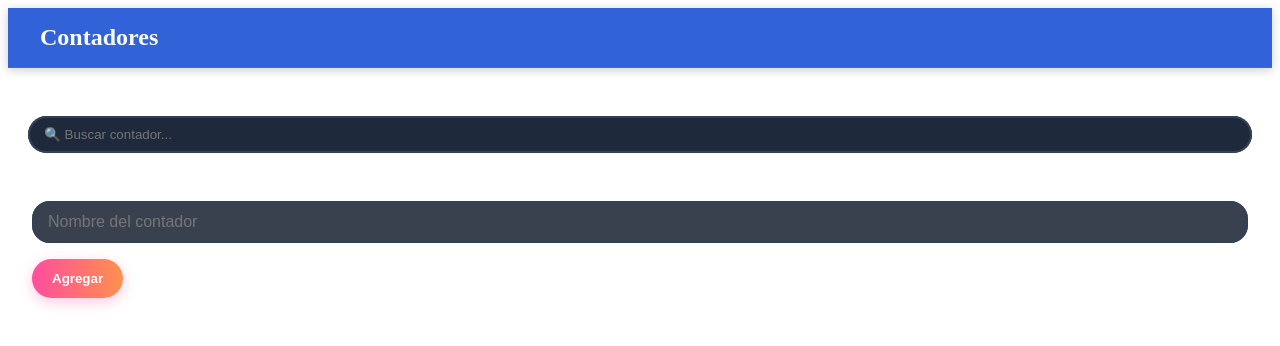
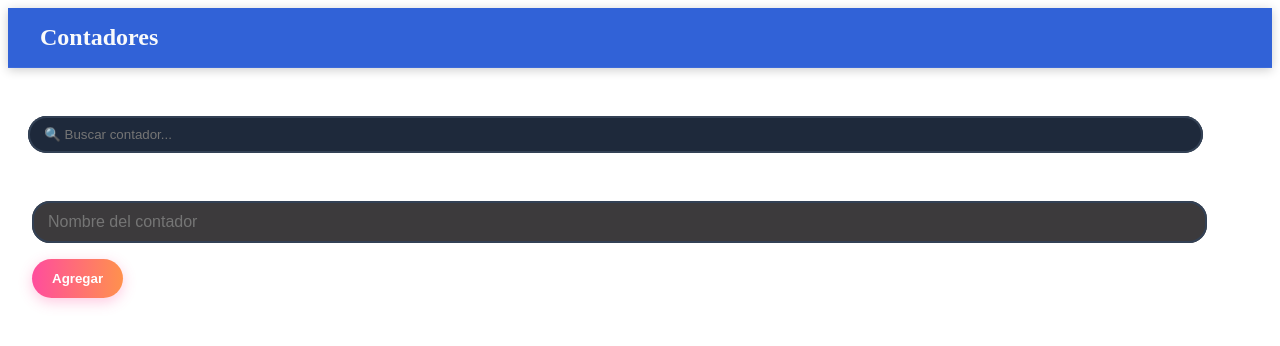
Before and after one commit to nachodiazcode/contadores-de-clientes, a Nuxt app: page /contadores in a window 1280 px wide. Shown: the top 346 px of the page. Built offline with nearby package versions, Linux system fonts and the light colour scheme.

Commit message:
style(css): adjust alignment for tablet and mobile breakpoints

```diff
--- a/app/pages/contadores.vue
+++ b/app/pages/contadores.vue
@@ -265,9 +265,47 @@ button {
 }
 
 /* Responsive */
+
+@media (max-width: 1390px) {
+  .buscador{
+    width: 94%;
+    position: relative;
+    right:2%;
+  }
+  .input{
+    background-color: #3c3a3c;
+    max-width: 94%;
+    position: relative;
+    left:0%;
+    color:#95b0f1;
+  }
+
+  .nombre{
+    width: 94px;
+  }
+  .contador-item {
+  width: 104%;
+  display: flex;
+  align-items: center;
+  position: relative;
+  right:5%;
+  background: #5e5855;
+  border: 1px solid #334155;
+  border-radius: 12px;
+
+  gap: 0.5rem;
+  transition: background 0.2s ease;
+
+  }
+
+}
+
+
 @media (max-width: 624px) {
   .buscador{
     width: 94%;
+    position: relative;
+    right:0%;
   }
   .input{
     background-color: #1b2d48;
@@ -275,7 +313,7 @@ button {
     color:#95b0f1;
   }
   .contador-item {
-  width: 103%;
+  width: 102%;
   display: flex;
   align-items: center;
   position: relative;
@@ -288,6 +326,9 @@ button {
   transition: background 0.2s ease;
 
 }
+
+
+
 
 }
 </style>
```
